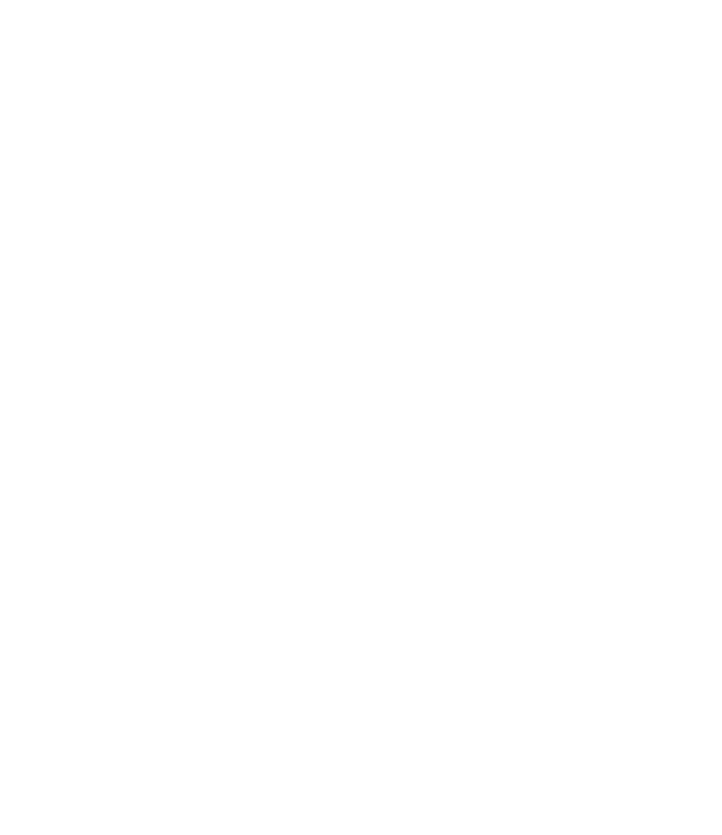
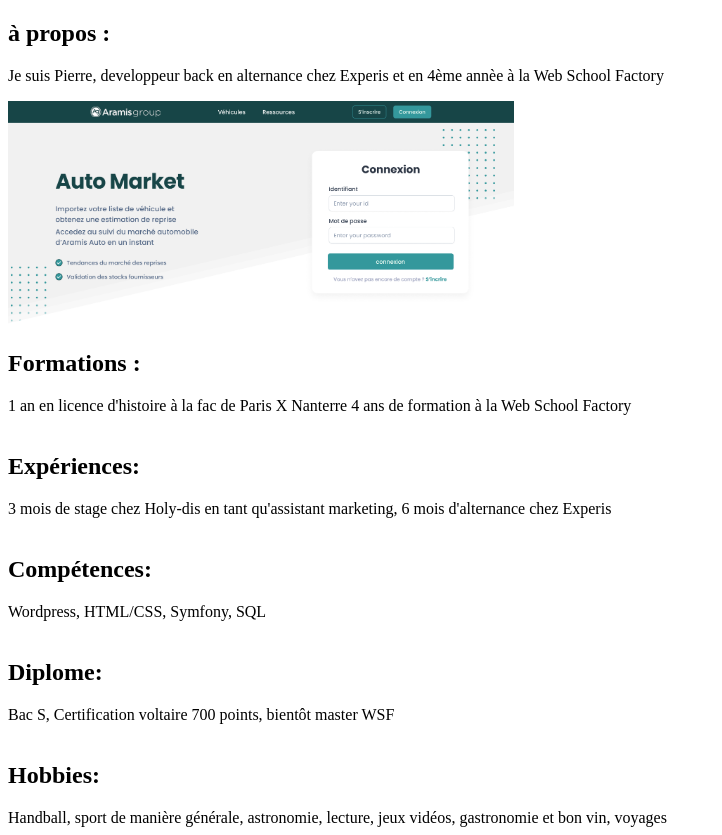
Before and after one commit to PBALDECK/Jesuisuntestwsf, a plain HTML site: page index.html in a window 1280 px wide. Shown: the whole page, without its empty margins (0-722 px from the left). Before the commit the page ends 800 px from the top, so only its background shows below. Drawn offline with Linux system fonts and the light colour scheme.

Commit message:
ajout cv

```diff
--- a/index.html
+++ b/index.html
@@ -4,9 +4,46 @@
     <meta charset="UTF-8">
     <meta http-equiv="X-UA-Compatible" content="IE=edge">
     <meta name="viewport" content="width=device-width, initial-scale=1.0">
-    <title>TESTWSF</title>
+    <link rel="stylesheet" href="style.css">
+    <title>CV PB</title>
 </head>
 <body>
+    <section>
+        <h1> à propos : </h1>
+        <p> Je suis Pierre, developpeur back en alternance chez Experis et en 4ème annèe à la Web School Factory</p>
+        <img class="img1"src="Desktop.png" alt="">
+    </section>
+    <section>
+        <h2> Formations : </h2>
 
+        1 an en licence d'histoire à la fac de Paris X Nanterre
+        4 ans de formation à la Web School Factory
+    </section>
+    <br>
+    <section>
+        <h2> Expériences: </h2>
+
+
+        3 mois de stage chez Holy-dis en tant qu'assistant marketing,
+        6 mois d'alternance chez Experis
+    </section>
+    <br>
+    <section>
+        <h2> Compétences: </h2>
+
+        Wordpress, HTML/CSS, Symfony, SQL
+    </section>
+    <br>
+    <section>
+        <h2> Diplome: </h2>
+
+        Bac S, Certification voltaire 700 points, bientôt master WSF
+    </section>
+    <br>
+    <section>
+        <h2> Hobbies: </h2>
+
+        Handball, sport de manière générale, astronomie, lecture, jeux vidéos, gastronomie et bon vin, voyages
+    </section>
 </body>
 </html>
--- /dev/null
+++ b/style.css
@@ -0,0 +1,3 @@
+.img1 {
+    width: 40%;
+}
```
Also changed, not shown: Desktop.png (added).
